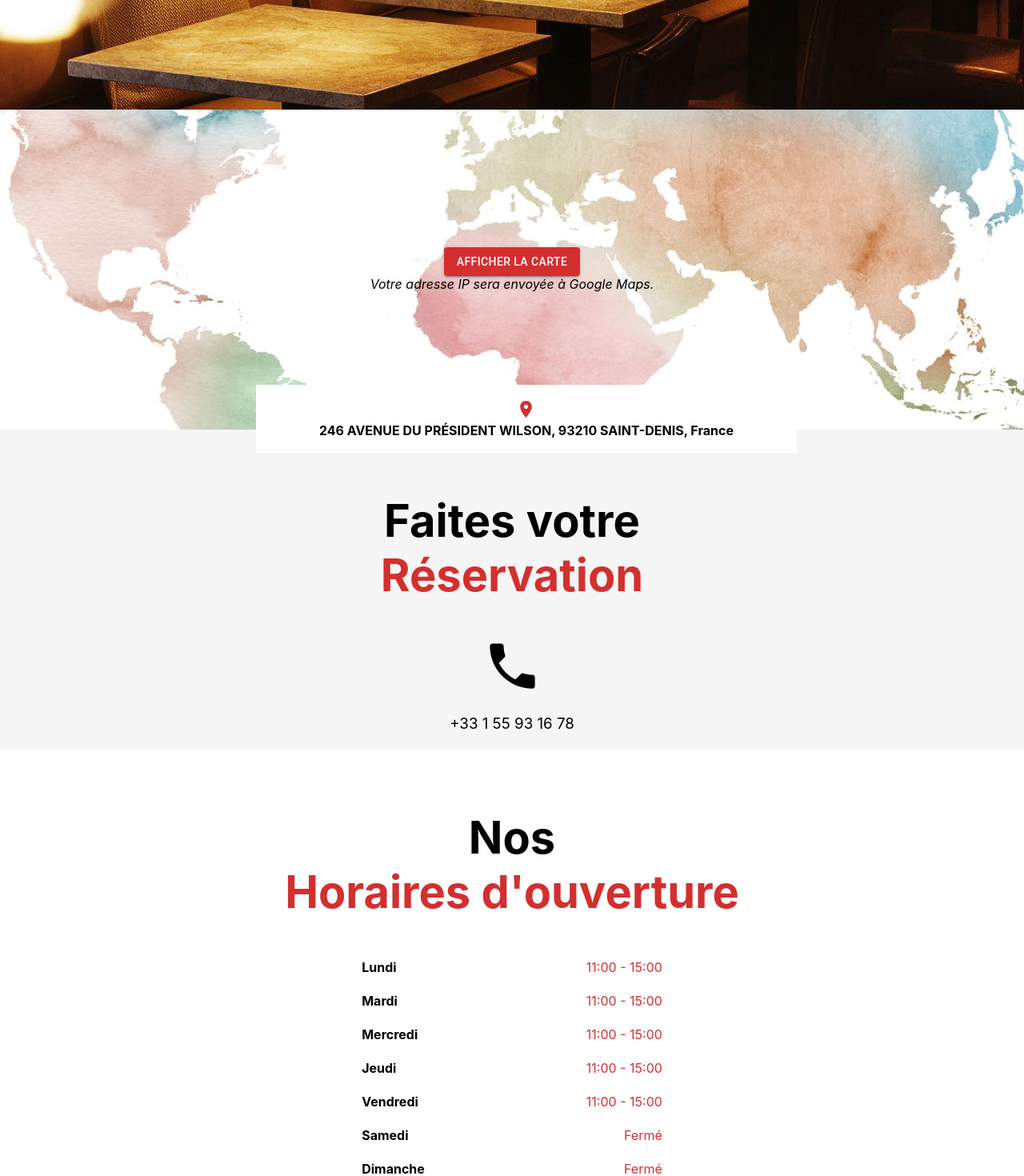
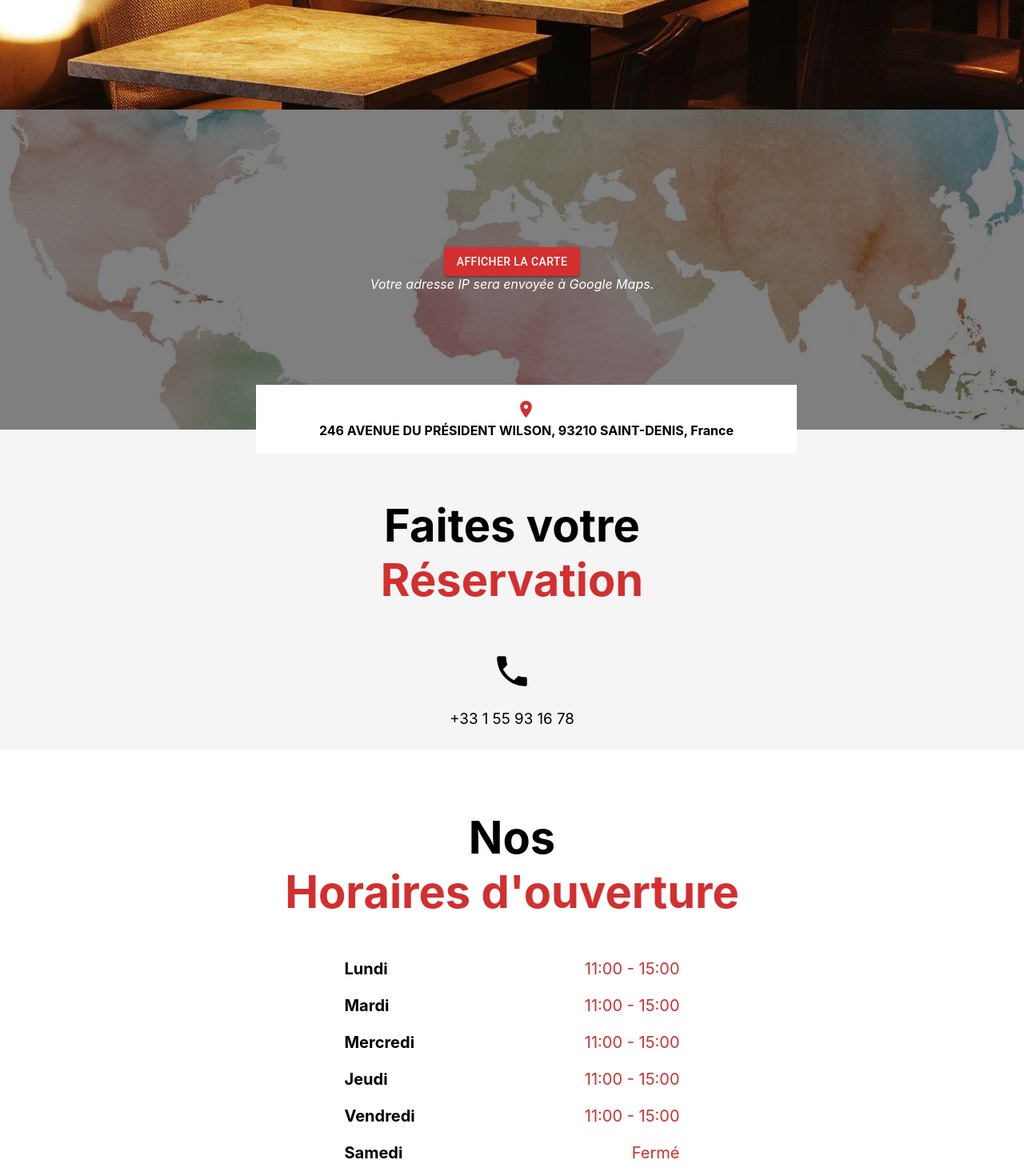
Before and after one commit to aksmr/thevy-mahal, a React (Create React App) app: page / in a window 1280 px wide. Shown: the part 700-2170 px from the top of the page at 80% size. Built offline with nearby package versions, Linux system fonts and the light colour scheme.

Commit message:
aaaaaaaaaaaa

```diff
--- a/src/Components/Horaires.js
+++ b/src/Components/Horaires.js
@@ -14,6 +14,7 @@ const style = {
         color: '#d32f2f',
     },
     table: {
+        fontSize:'20px',
     },
     th: {
         textAlign:'start',
--- a/src/Components/Map.js
+++ b/src/Components/Map.js
@@ -7,12 +7,13 @@ const styles = {
         display:'grid',
 		placeItems:'center',
         minHeight: '400px',
-        background: `url(${map})`,
+        background: `linear-gradient(rgba(0, 0, 0, 0.5), rgba(0, 0, 0, 0.5)), url(${map})`,
         backgroundSize: 'fill',
 		backgroundPosition: '50% 50%',
     },
     child: {
         textAlign: 'center',
+        color:'white'
     }
 };
 
--- a/src/Components/Reservation.js
+++ b/src/Components/Reservation.js
@@ -21,7 +21,7 @@ const style = {
         color:'black'
     },
     phoneIcon: {
-        fontSize: '75',
+        fontSize: '50',
     },
     phone: {
         fontWeight: 'normal',
```
